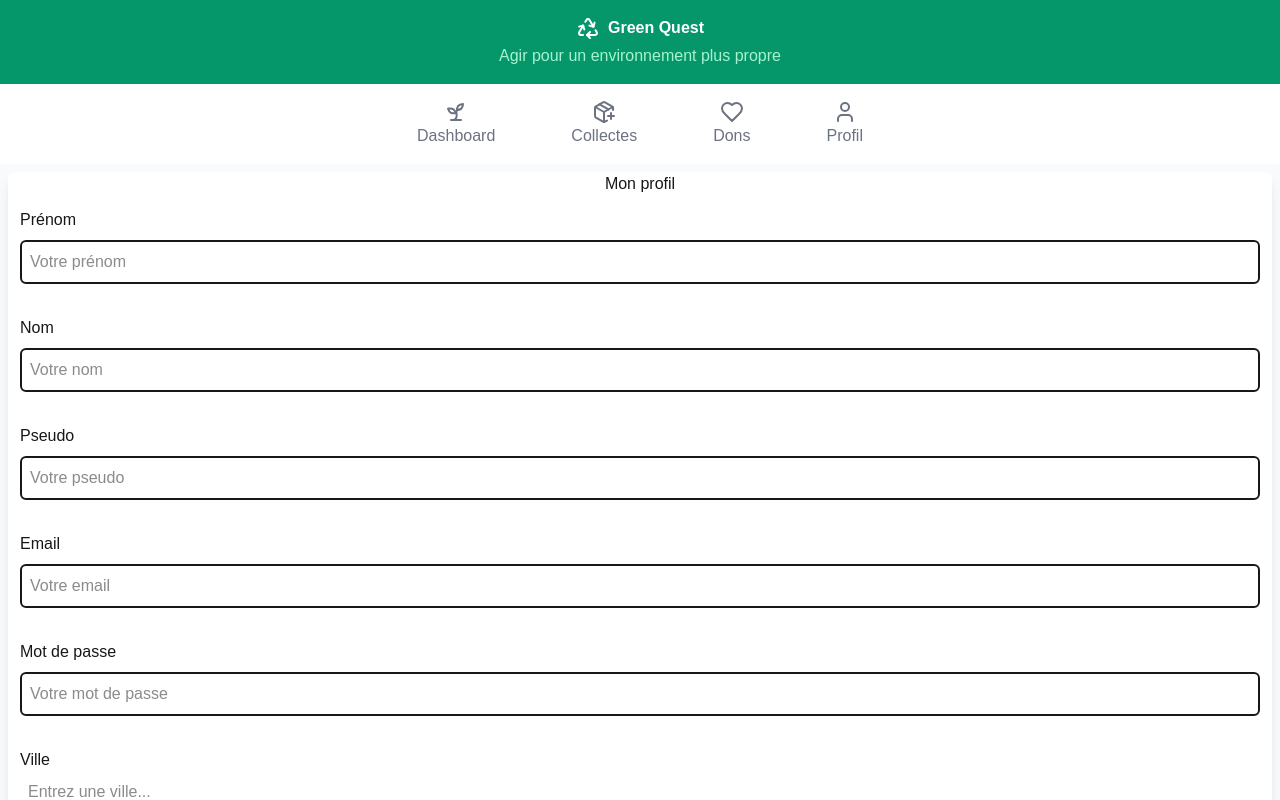
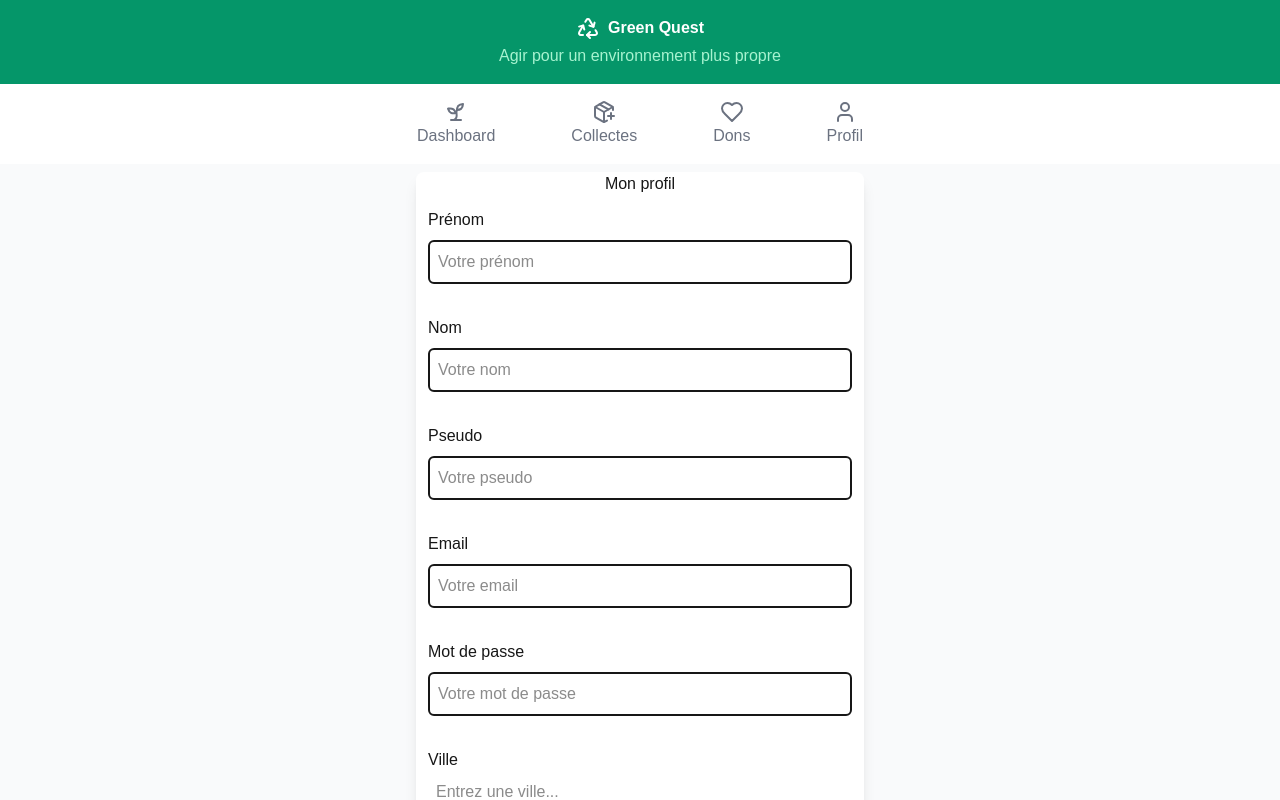
Before and after one commit to Edwige08/green_quest_front_end, a Next.js app: page /volunteers/profiles in a window 1280 px wide. Shown: the top 800 px of the page. Built offline with nearby package versions, Linux system fonts and the light colour scheme.

Commit message:
update : max width list

```diff
--- a/src/app/components/organisms/ProfilesList.jsx
+++ b/src/app/components/organisms/ProfilesList.jsx
@@ -2,7 +2,7 @@ import ProfilesCard from "../molecules/ProfilesCard";
 
 export default function ProfilesList({ users }) {
     return (<>
-        <section className="flex flex-col w-90 gap-3 items-center justify-center relative ">
+        <section className="flex flex-col w-90 max-w-[28rem] gap-3 items-center justify-center relative ">
 
             {users.map((user, index) => (
                 user.firstname != "admin" && <ProfilesCard key={index} user={user} />
--- a/src/app/volunteers/profiles/page.js
+++ b/src/app/volunteers/profiles/page.js
@@ -16,10 +16,13 @@ export default function Profiles() {
     }
     return (
         <>
+        <div className="flex flex-col items-center m-auto max-w-[28rem] ">
+
             <VolunteerForm title={"Mon profil"}>
                 <ButtonForm type="submit" lucide={<Save />} text={"Mise à jour"} classes={"bg-(--primary-color) text-(--background) mb-2"} />
                 <Button type="button" onClick={handleClick} lucide={<LogOut />} classes="bg-(--text-secondary)" text={"Déconnexion"}></Button>
             </VolunteerForm>
+        </div>
         </>
     );
 }
```
